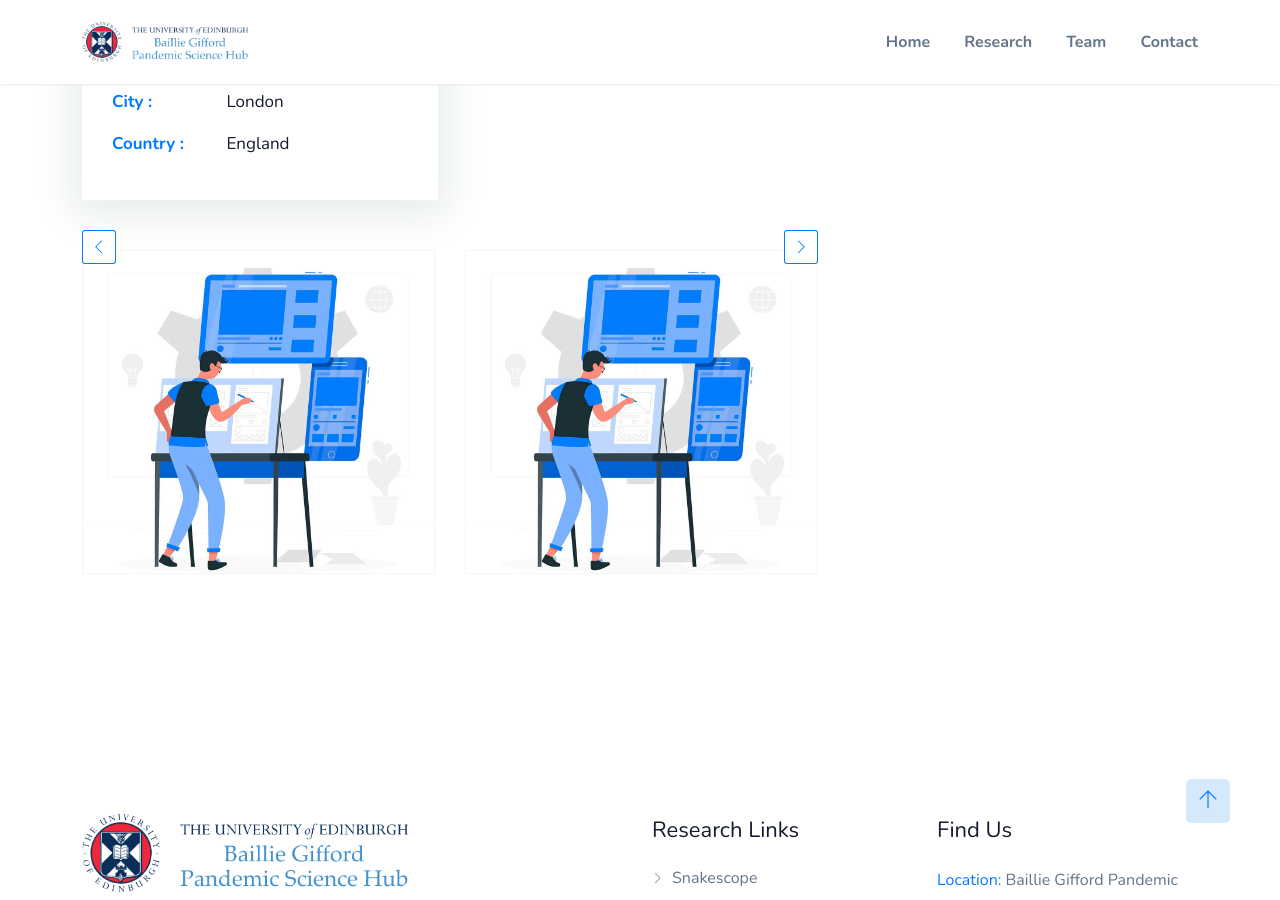
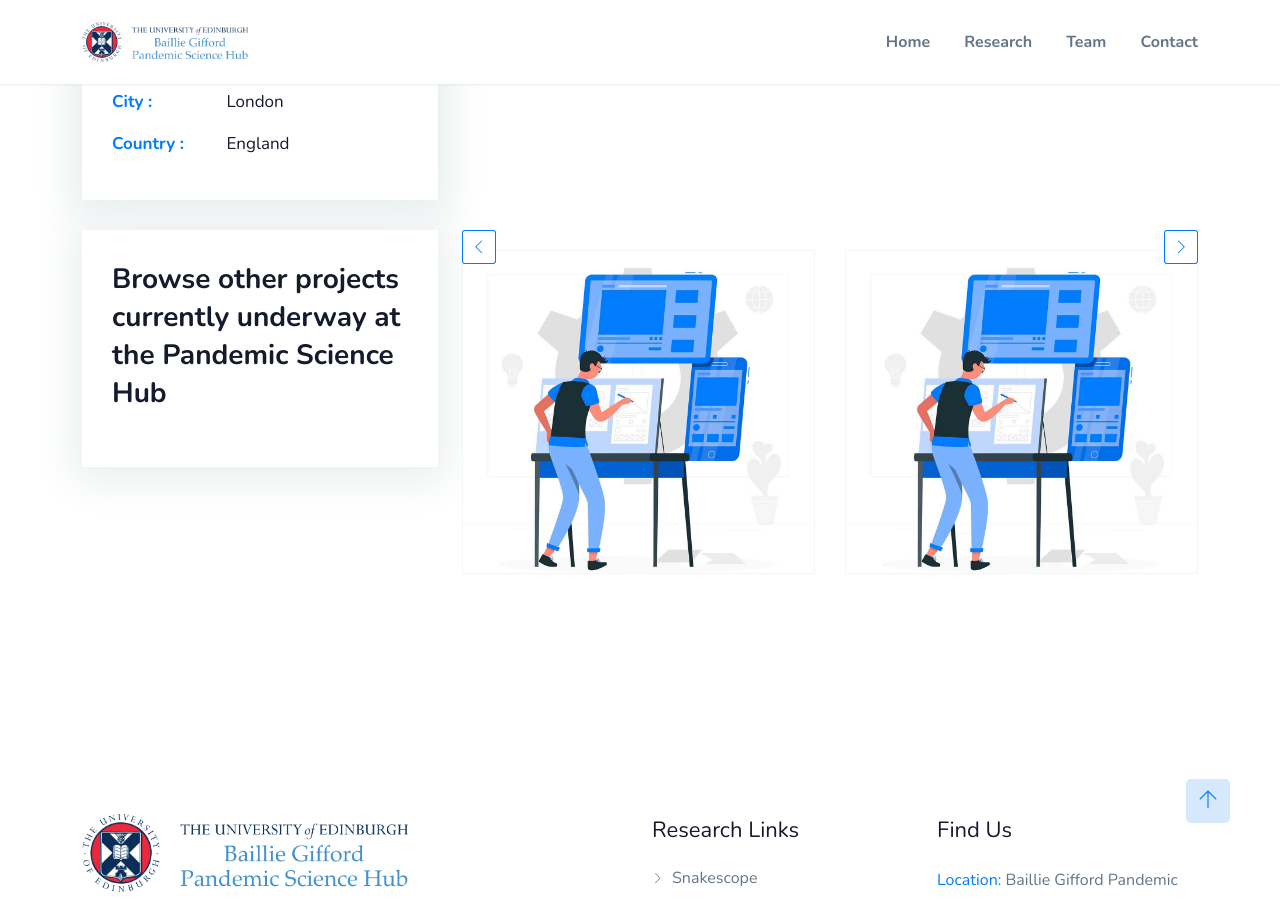
Before and after one commit to kennethbaillie/psh.ac.uk, a Jekyll site: the page built from _projects/microtrials.md, in a window 1280 px wide and 900 px high, scrolled down 1182 px. Built offline with Jekyll 4.4.1, drawn with Linux system fonts in a browser that asks for light colours; nearby versions of some CDN libraries; library files that are not in the unit come from our copies.

```diff
--- a/_layouts/project.html
+++ b/_layouts/project.html
@@ -59,6 +59,14 @@
                         {{page.content}}
                     </div>
                 </div>
+                <div class="col-xl-4 col-lg-4 col-md-5">
+                    <div class="new-project">
+                        <div class="project-new">
+                            <h4>Browse other projects currently underway at the Pandemic Science Hub</h4>
+                            <!--<a class="hire-btn">Choose a random project</a>-->
+                        </div>
+                    </div>
+                </div>
                 <div class="col-xl-8 col-lg-8 col-md-7">
                     {% include sections/project-carousel.html %}
                 </div>
```
Also changed, not shown: 1 other file.
